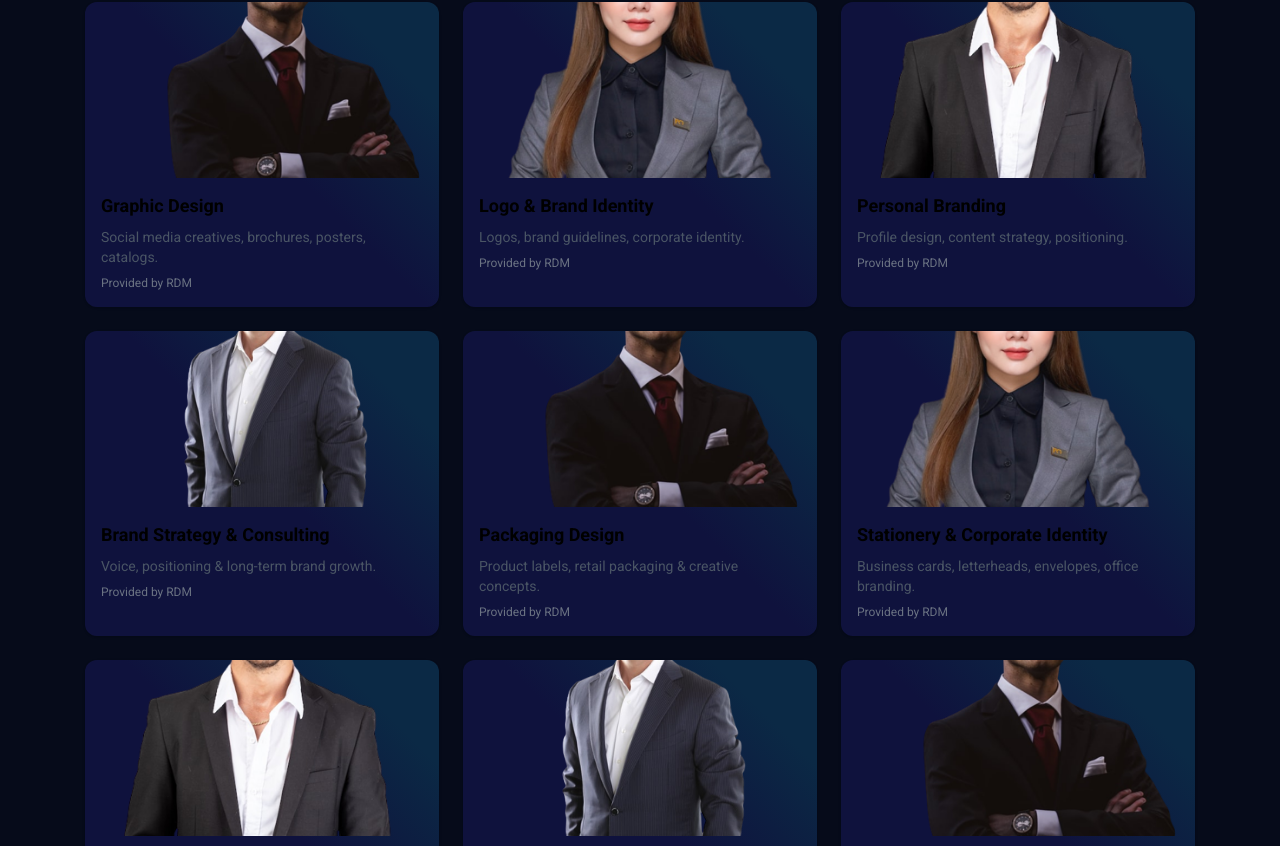
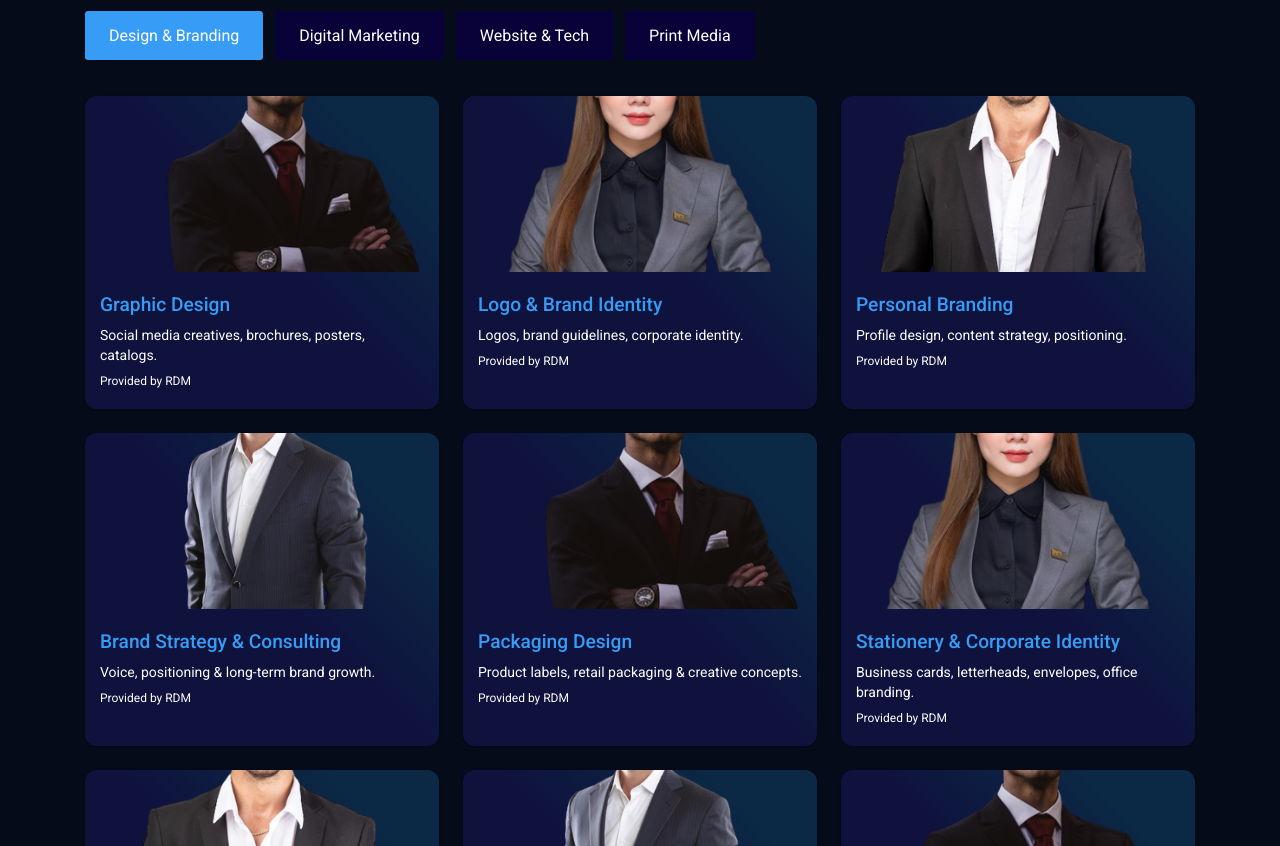
Before and after one commit to sachinsinghprogrammer/rdm-frontend, a Next.js app: page / in a window 1280 px wide. Shown: the part 1134-1980 px from the top of the page. Built offline with nearby package versions, Linux system fonts and the light colour scheme.

Commit message:
in progress

```diff
--- a/src/app/components/UI/ServicesTabber.jsx
+++ b/src/app/components/UI/ServicesTabber.jsx
@@ -290,12 +290,12 @@ export default function ServicesTabber({ theme }) {
                 </div>
 
                 {/* Content */}
-                <div className="p-4 space-y-2">
-                  <h3 className="font-semibold text-lg leading-snug">
+                <div className="p-4 space-y-2 team__details">
+                  <h4 className="font-semibold text-lg leading-snug">
                     {service.title}
-                  </h3>
-                  <p className="text-sm text-gray-600">{service.description}</p>
-                  <p className="text-xs text-gray-500">
+                  </h4>
+                  <p className="text-sm text-white">{service.description}</p>
+                  <p className="text-xs text-white">
                     Provided by {service.provider}
                   </p>
                 </div>
--- a/src/app/styles/hero.css
+++ b/src/app/styles/hero.css
@@ -6,6 +6,8 @@
 .hero__content,
 .hero__img {
   width: 50%;
+  display: flex;
+  justify-content: end;
 }
 
 .hero__img img {
@@ -85,6 +87,7 @@
   .hero__content,
   .hero__img {
     width: 100%;
+    display: block;
   }
 
   .hero__wrapper {
--- a/src/app/styles/service-tabber.css
+++ b/src/app/styles/service-tabber.css
@@ -48,6 +48,21 @@
   color: #ffffff;
 }
 
+.team__details {
+  padding: 20px 15px;
+}
+
+.team__details {
+  padding: 20px 15px;
+}
+
+.team__details h4 {
+  color: var(--primary-color);
+  font-weight: 500;
+  font-size: 1.2rem;
+  margin-bottom: 0.4rem;
+}
+
 @media only screen and (max-width: 992px) {
   .services__top-content {
     font-size: 1.5rem;
```
